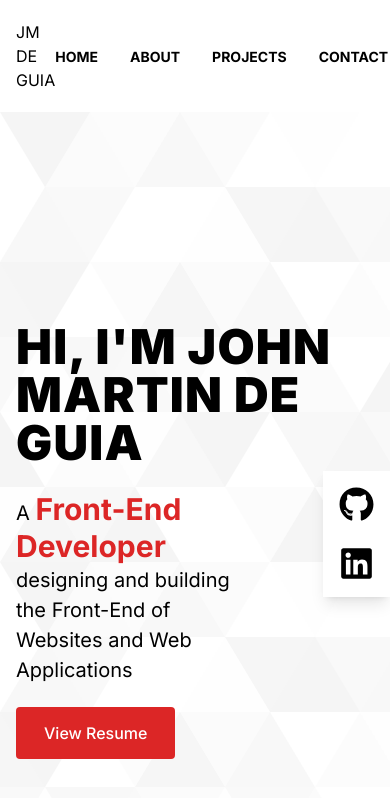
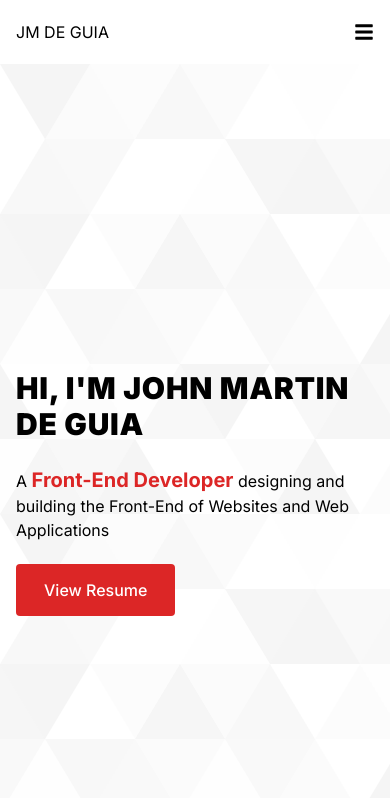
Before and after one commit to jmartindg/Portfolio, a Next.js app: page / in a window 390 px wide. Shown: the top 798 px of the page. Built offline with nearby package versions, Linux system fonts and the light colour scheme.

Commit message:
added: mobile responsive styling for navbar & hero section

```diff
--- a/app/page.tsx
+++ b/app/page.tsx
@@ -10,10 +10,12 @@ const page = () => {
     <>
       <main className="min-h-screen bg-[url('./assets/img/hero-bg.svg')] bg-cover bg-no-repeat">
         <section className="container relative flex min-h-screen flex-col justify-center px-4">
-          <h1 className="text-5xl font-black uppercase tracking-wide">Hi, I&apos;m John Martin De Guia</h1>
-          <p className="w-2/3 py-6 text-xl leading-normal">
+          <h1 className="text-3xl font-black uppercase tracking-wide md:text-4xl lg:text-5xl">
+            Hi, I&apos;m John Martin De Guia
+          </h1>
+          <p className="w-full py-6 text-base leading-normal sm:w-3/5 md:w-2/3 md:text-xl">
             A{" "}
-            <span className="text-3xl font-bold text-red-600 hover:underline hover:underline-offset-8">
+            <span className="text-xl font-bold text-red-600 hover:underline hover:underline-offset-8 md:text-3xl">
               Front-End Developer
             </span>{" "}
             designing and building the Front-End of Websites and Web Applications
@@ -29,7 +31,7 @@ const page = () => {
             </a>
           </section>
 
-          <div className="absolute right-0 bg-white p-4 shadow-lg">
+          <div className="absolute right-0 hidden bg-white p-4 shadow-lg md:block">
             <div className="flex flex-col space-y-6">
               <a href={githubLink} className="transition duration-150 hover:text-red-600" target="_blank" rel="noreferrer">
                 <FaGithub size={35} />
--- a/components/Navbar.tsx
+++ b/components/Navbar.tsx
@@ -1,6 +1,10 @@
 // Client component
+"use client";
 
 import Link from "next/link";
+import { useState } from "react";
+import { FaBars, FaGithub, FaLinkedin } from "react-icons/fa";
+import { IoMdClose } from "react-icons/io";
 
 type NavLinksProps = {
   id: number;
@@ -9,6 +13,11 @@ type NavLinksProps = {
 };
 
 const Navbar = () => {
+  const [isOpen, setIsOpen] = useState<boolean>(false);
+
+  const githubLink: string = "https://github.com/jmartindg";
+  const linkedinLink: string = "https://www.linkedin.com/in/john-martin-de-guia-b788b7205/";
+
   const navLinks: NavLinksProps[] = [
     {
       id: 1,
@@ -36,18 +45,45 @@ const Navbar = () => {
     <header className="bg-white">
       <div className="container flex items-center justify-between py-5 px-4">
         <p>JM DE GUIA</p>
-        <nav className="space-x-8">
+        <nav className="hidden space-x-8 md:flex">
           {navLinks.map((navLink) => (
             <Link
               key={navLink.id}
               href={navLink.path}
-              className="font-bold uppercase text-sm hover:text-red-500 transition duration-150"
+              className="text-sm font-bold uppercase transition duration-150 hover:text-red-500"
             >
               {navLink.name}
             </Link>
           ))}
         </nav>
+        <button className="md:hidden" onClick={() => setIsOpen(!isOpen)}>
+          {isOpen ? <IoMdClose size={25} /> : <FaBars size={20} />}
+        </button>
       </div>
+
+      {/* Mobile menu */}
+      {isOpen && (
+        <nav className="container flex flex-col px-4 pt-4 pb-10">
+          {navLinks.map((navLink) => (
+            <Link
+              key={navLink.id}
+              href={navLink.path}
+              className="rounded py-4 text-sm font-bold uppercase transition duration-150 hover:bg-red-500 hover:pl-4 hover:text-white"
+            >
+              {navLink.name}
+            </Link>
+          ))}
+
+          <div className="mt-5 flex items-center space-x-4">
+            <a href={githubLink} className="transition duration-150 hover:text-red-600">
+              <FaGithub size={25} target="_blank" />
+            </a>
+            <a href={linkedinLink} className="transition duration-150 hover:text-red-600">
+              <FaLinkedin size={25} />
+            </a>
+          </div>
+        </nav>
+      )}
     </header>
   );
 };
```
